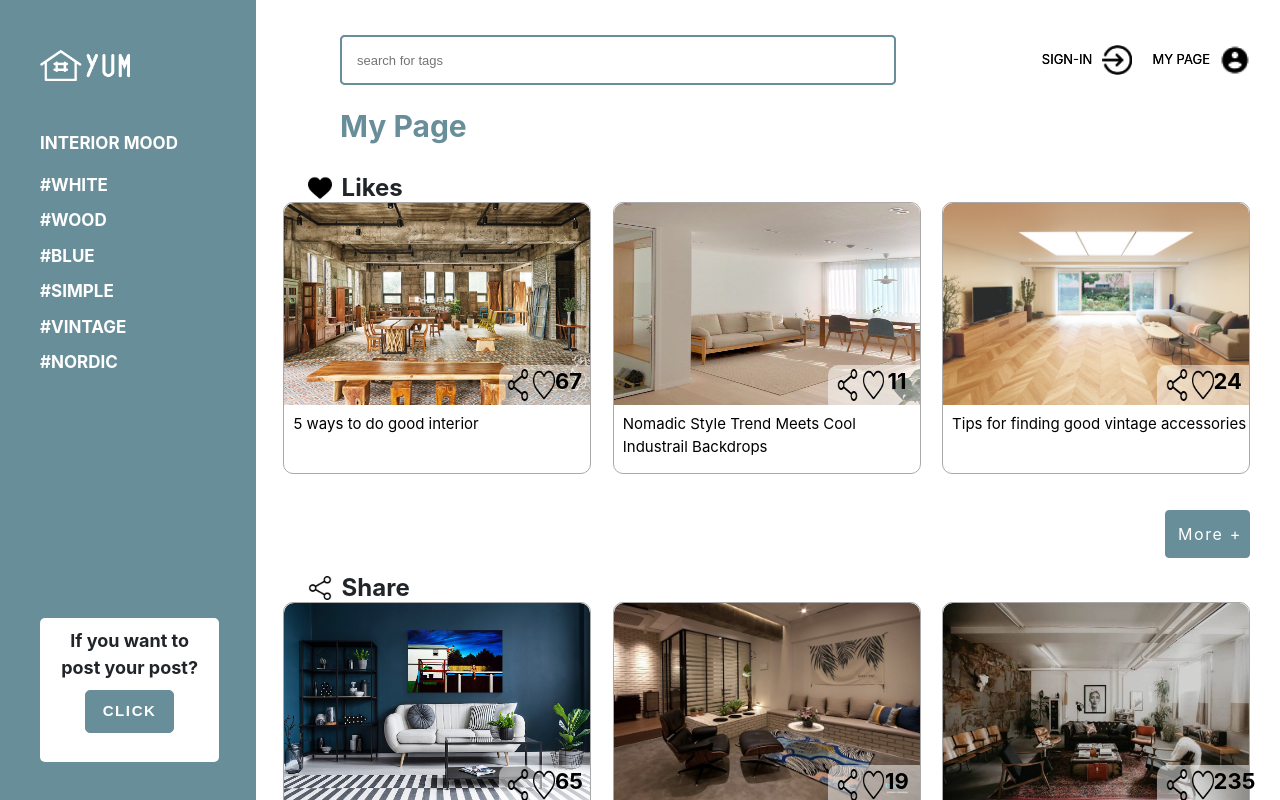
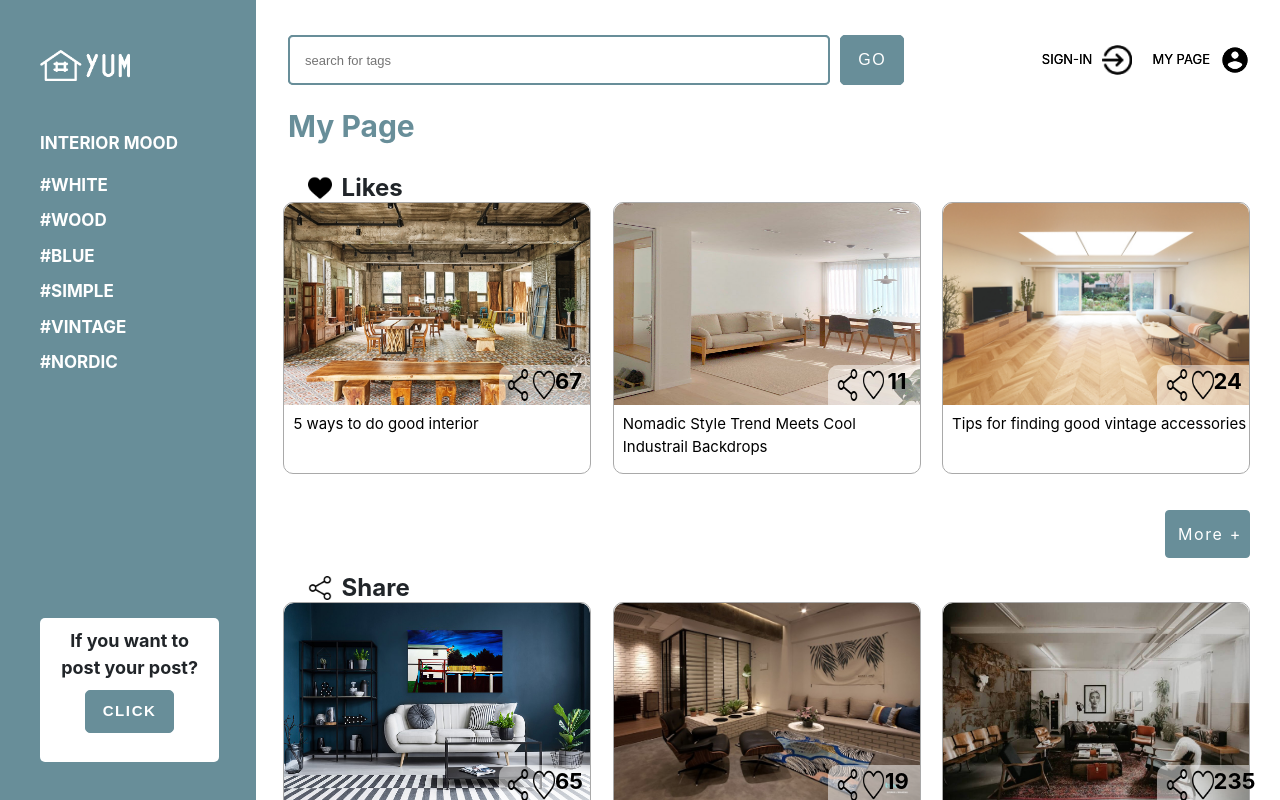
Before and after one commit to bgy1060/YUM_HCI_Project, a React (Create React App) app: page /YUM_HCI_Project/mypage in a window 1280 px wide. Shown: the top 800 px of the page. Built offline with nearby package versions, Linux system fonts and the light colour scheme.

Commit message:
search button, tag 추가

```diff
--- a/src/Main/Main.css
+++ b/src/Main/Main.css
@@ -25,3 +25,24 @@
   margin-right: 30px;
   top: 130px;
 }
+
+.tags{
+  display: flex;
+  flex: none;
+  flex-direction: row;
+  top: 100px;
+  position: absolute;
+  left: 22.5%;
+}
+
+.badge-info {
+  width: 100% !important;
+  margin-right: 3% !important;
+  padding-left: 5% !important;
+  padding-right: 5% !important;
+  height: 25px !important;
+  font-size: 90% !important;
+  background-color: #e4e4e4 !important;
+  font-weight: 500 !important;
+  color: #5d5d5d !important;
+}
--- a/src/Main/Main.js
+++ b/src/Main/Main.js
@@ -9,7 +9,8 @@ import post5 from '../img/post5.jpg';
 import post6 from '../img/post6.jpg';
 import MenuTemplate from '../components/MenuTemplate';
 import Header from '../components/Header';
-import {Dropdown} from 'react-bootstrap'
+import {Dropdown} from 'react-bootstrap';
+import { Badge } from 'react-bootstrap';
 
 class Main extends Component {
   render() {
@@ -17,6 +18,18 @@ class Main extends Component {
       <div>
         <Header />
         <MenuTemplate />
+
+        <div className = "tags">
+          <Badge pill variant="info">
+            Vintage <strong>x</strong>
+          </Badge>{' '}
+          <Badge pill variant="info">
+            Nordic <strong>x</strong>
+          </Badge>{' '}
+          <Badge pill variant="info">
+            living room styling <strong>x</strong>
+          </Badge>{' '}
+        </div>
 
         <Dropdown className="dropdown">
           <Dropdown.Toggle variant="success" id="dropdown-basic">
--- a/src/Mypage/Mypage.css
+++ b/src/Mypage/Mypage.css
@@ -4,7 +4,7 @@
 .Mypage-top{
     position: absolute;
     font-size: 30px;
-    left: 340px;
+    left: 22.5%;
     margin: 0;
     top: 13%;
     font-weight: bold;
--- a/src/components/Header.css
+++ b/src/components/Header.css
@@ -6,11 +6,12 @@
   display: flex;
   align-items: center;
   flex: none;
+  flex-direction: row;
 }
 
 .search {
   background: white;
-  margin-left: 340px;
+  margin-left: 22.5%;
   width: 600px;
   height: 50px;
   padding-left: 15px;
@@ -19,6 +20,25 @@
   border: solid 2px;
   border-color:#688e99;
   border-radius: 5px;
+}
+
+.gobtn {
+  font-family: "Noto Sans KR", sans-serif;
+  font-weight: normal;
+  margin-left: 10px;
+  height: 50px;
+  width: 70px;
+  color: white;
+  border: solid 1px;
+  border-color:#688e99;
+  border-radius: 5px;
+  padding: 5px;
+  background-color: #688e99;
+}
+
+.gobtn:hover {
+  color: #688e99;
+  background-color: white;
 }
 
 .header-items {
@@ -51,3 +71,9 @@
 a{
   color: black !important;
 }
+
+.recommend {
+  display: flex;
+  flex: none;
+  flex-direction: row;
+}
--- a/src/components/Header.js
+++ b/src/components/Header.js
@@ -12,9 +12,10 @@ const Header = () => {
   return (
     <div>
       <main className = "header-template">
-        <input className = "search"
-          placeholder = "search for tags"
-        />
+          <input className = "search"
+            placeholder = "search for tags"
+          />
+          <button className = "gobtn">GO</button>
         <div className = "header-items">
 
           <div className = "sign-in">
```
Also changed, not shown: src/components/account_icon.png.
